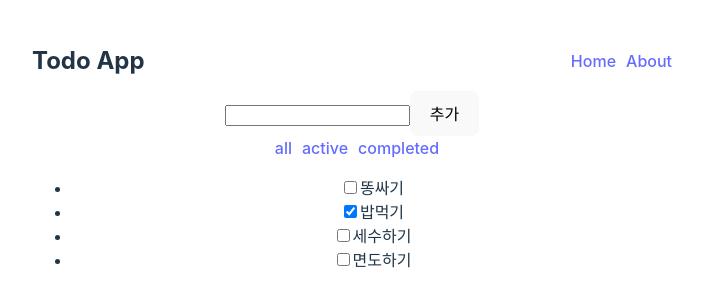
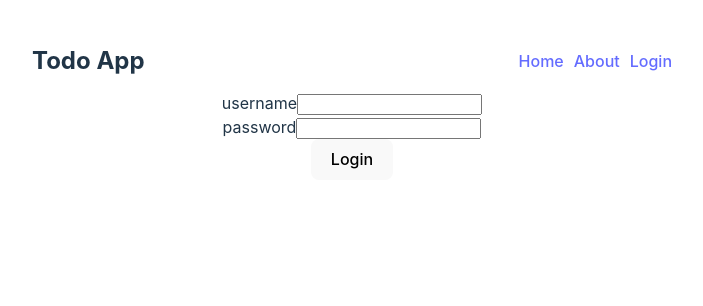
Before and after one commit to sakamoto-jun/react-todo-practice, a React (Vite) app: page /login in a window 1280 px wide. Shown: the top 306 px of the page, without its empty margins (288-991 px from the left). Built offline with nearby package versions, Linux system fonts and the light colour scheme.

Commit message:
feat: 라우트 가드(router loader) 추가 및 Login 추가

```diff
--- a/src/components/Layout/Layout.tsx
+++ b/src/components/Layout/Layout.tsx
@@ -1,9 +1,11 @@
 import { Link, Outlet } from "react-router-dom";
+import useStore from "../../useStore";
 import "./Layout.css";
 
 export default function Layout() {
+  const user = useStore((state) => state.user);
+
   console.log("Layout 렌더링!");
-
   return (
     <div className="layout__container">
       <div className="layout__gnb">
@@ -15,6 +17,15 @@ export default function Layout() {
           <Link className="layout__link" to="/about">
             About
           </Link>
+          {user ? (
+            <Link className="layout__link" to="/protected">
+              {user.username}
+            </Link>
+          ) : (
+            <Link className="layout__link" to="/login">
+              Login
+            </Link>
+          )}
         </div>
       </div>
       <Outlet />
--- /dev/null
+++ b/src/components/Login.tsx
@@ -0,0 +1,44 @@
+import { FormEvent } from "react";
+import { useNavigate } from "react-router-dom";
+import { login } from "../services/userApi";
+import useStore from "../useStore";
+
+const Login = () => {
+  const setUser = useStore((state) => state.setUser);
+  const navigate = useNavigate();
+
+  const handleSubmit = async (e: FormEvent<HTMLFormElement>) => {
+    e.preventDefault();
+    const formData = new FormData(e.currentTarget);
+    const username = (formData.get("username") ?? "") as string;
+    const password = (formData.get("password") ?? "") as string;
+
+    if (!username || !password) return;
+
+    try {
+      const user = await login(username, password);
+      setUser(user);
+      navigate("/");
+    } catch (error) {
+      console.error(error);
+    }
+  };
+
+  return (
+    <form onSubmit={handleSubmit}>
+      <div>
+        <div>
+          <label htmlFor="username">username</label>
+          <input type="text" name="username" id="username" />
+        </div>
+        <div>
+          <label htmlFor="password">password</label>
+          <input type="password" name="password" id="password" />
+        </div>
+      </div>
+      <button type="submit">Login</button>
+    </form>
+  );
+};
+
+export default Login;
--- a/src/routes.tsx
+++ b/src/routes.tsx
@@ -1,6 +1,8 @@
 import { lazy, Suspense } from "react";
-import { createBrowserRouter } from "react-router-dom";
+import { createBrowserRouter, redirect } from "react-router-dom";
 import Layout from "./components/Layout/Layout";
+import Login from "./components/Login";
+import { getUser } from "./services/userApi";
 
 const LazyTodoList = lazy(() => import("./components/TodoList"));
 
@@ -39,6 +41,22 @@ const router = createBrowserRouter([
         path: "/about",
         element: <div>About</div>,
       },
+      {
+        path: "/protected",
+        loader: async () => {
+          try {
+            const user = await getUser();
+            return { user };
+          } catch {
+            return redirect("/login");
+          }
+        },
+        element: <div>Protected</div>,
+      },
+      {
+        path: "/login",
+        element: <Login />,
+      },
     ],
   },
 ]);
--- /dev/null
+++ b/src/services/userApi.ts
@@ -0,0 +1,41 @@
+import { User } from "../types";
+
+export const getUser = async (): Promise<User> => {
+  return new Promise((resolve, reject) => {
+    setTimeout(() => {
+      const userName = document.cookie
+        .split(";")
+        .find((cookie) => cookie.trim().startsWith("username="))
+        ?.split("=")[1];
+
+      if (userName) {
+        return resolve({ username: userName });
+      }
+      return reject(new Error("Not logged in!"));
+    }, 500);
+  });
+};
+
+const userData = [
+  { username: "admin", password: "admin" },
+  { username: "user", password: "1234" },
+];
+export const login = async (
+  username: string,
+  password: string
+): Promise<User> => {
+  return new Promise((resolve, reject) => {
+    setTimeout(() => {
+      const matchUser = userData.find(
+        (user) => user.username === username && user.password === password
+      );
+
+      if (matchUser) {
+        document.cookie = `username=${matchUser.username}`;
+        resolve({ username: matchUser.username });
+      } else {
+        reject(new Error("Invalid username or password!"));
+      }
+    }, 500);
+  });
+};
--- a/src/types.ts
+++ b/src/types.ts
@@ -1,3 +1,7 @@
+export interface User {
+  username: string;
+}
+
 export interface Todo {
   id: number;
   text: string;
--- a/src/useStore.ts
+++ b/src/useStore.ts
@@ -1,16 +1,25 @@
 import { create } from "zustand";
 import { getTodos } from "./services/todoApi";
-import { Todo } from "./types";
+import { Todo, User } from "./types";
 
-interface TodoState {
+type State = {
+  user: User | null;
   todos: Todo[];
+};
+
+type Action = {
+  setUser: (user: User) => void;
   addTodo: (text: string) => void;
   toggleTodo: (id: number) => void;
   fetchTodos: () => Promise<void>;
-}
+};
 
-const useStore = create<TodoState>()((set) => ({
+const useStore = create<State & Action>()((set) => ({
+  user: null,
   todos: [],
+  setUser: (user) => {
+    set({ user });
+  },
   addTodo: (text) => {
     set((state) => ({
       todos: [...state.todos, { id: Date.now(), text, done: false }],
```
